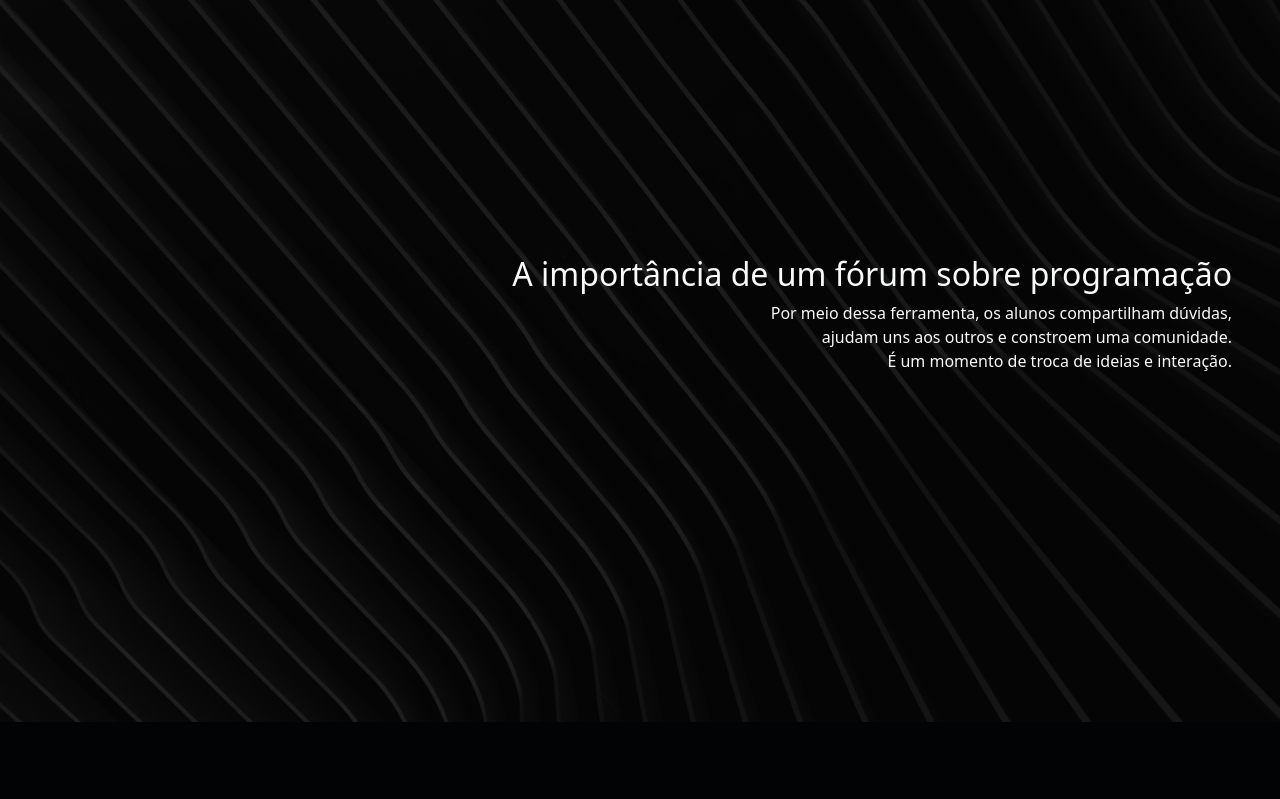
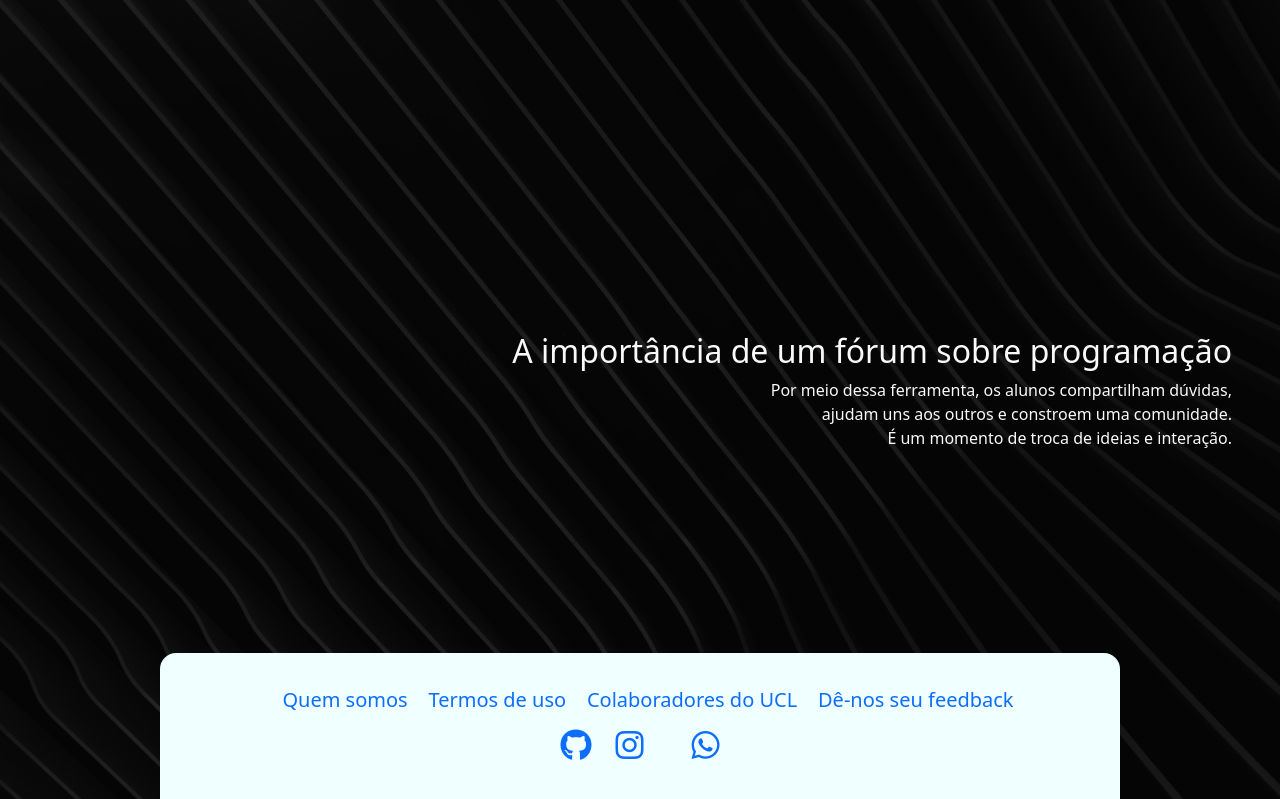
Before and after one commit to unitedcodelab/foi-de-base, a Django app: page / in a window 1280 px wide. Shown: the part 878-1677 px from the top of the page. Before the commit the page ends 1600 px from the top, so only its background shows below. Run offline with Django 5.2, Linux system fonts and the light colour scheme; parts of the project's set-up code (start-up, migrations or seed data) failed here and were passed over.

Commit message:
refactoring some points

```diff
--- a/source/static/css/components/footer.css
+++ b/source/static/css/components/footer.css
@@ -10,11 +10,29 @@
 
 @media screen and (max-width: 1447px){
     .footer-container {
-        justify-content: center;
+        justify-content: center !important;
+        flex-wrap: wrap;
     }
 
     .footer-text {
         gap: 1.3rem !important;
         justify-content: center;
     }
+
+    .social-medias {
+        display: flex;
+        margin: auto;
+        margin-top: 8px;
+        height: 44px;
+    }
 }
+
+@media screen and (max-width: 768px){
+    .footer-text {
+        display: none !important;
+    }
+
+    .social-medias {
+        gap: 1.7rem !important;
+    }
+}
--- a/source/templates/base.html
+++ b/source/templates/base.html
@@ -1,6 +1,5 @@
+{% load static %}
 {% load static i18n %}
-<!DOCTYPE html>
-{% get_current_language as language_code %}
 
 <html lang="pt-BR">
   <head>
@@ -9,25 +8,29 @@
     <meta name="msapplication-TileColor" content="#da532c">
     <meta name="theme-color" content="#000000">
     <meta name="viewport" content="width=device-width, initial-scale=1, shrink-to-fit=no">
+    <link rel="stylesheet" href="https://cdnjs.cloudflare.com/ajax/libs/font-awesome/6.4.2/css/all.min.css" integrity="sha512-z3gLpd7yknf1YoNbCzqRKc4qyor8gaKU1qmn+CShxbuBusANI9QpRohGBreCFkKxLhei6S9CQXFEbbKuqLg0DA==" crossorigin="anonymous" referrerpolicy="no-referrer" />
     <link href="https://cdn.jsdelivr.net/npm/bootstrap@5.3.2/dist/css/bootstrap.min.css" rel="stylesheet" integrity="sha384-T3c6CoIi6uLrA9TneNEoa7RxnatzjcDSCmG1MXxSR1GAsXEV/Dwwykc2MPK8M2HN" crossorigin="anonymous">
-    <link rel="stylesheet" href="https://cdnjs.cloudflare.com/ajax/libs/font-awesome/6.4.2/css/all.min.css" integrity="sha512-z3gLpd7yknf1YoNbCzqRKc4qyor8gaKU1qmn+CShxbuBusANI9QpRohGBreCFkKxLhei6S9CQXFEbbKuqLg0DA==" crossorigin="anonymous" referrerpolicy="no-referrer" />
-    <link rel="stylesheet" href="../static/css/style.bundle.css">
 
     {% block site_meta %}{% endblock %}
     {% block seo-meta %}
       <meta name="robots" content="index,follow">
     {% endblock %}
 
+    <link href="{% static 'css/global.css' %}" rel="stylesheet" type="text/css" />
+    <link href="{% static 'css/components/header.css' %}" rel="stylesheet" type="text/css" />
+    <link href="{% static 'css/components/footer.css' %}" rel="stylesheet" type="text/css" />
     {% block extra_css %}{% endblock %}
+
     {% block head_js %}{% endblock %}
-
-    <link href="{% static 'css/site.css' %}" rel="stylesheet" type="text/css" />
   </head>
 
 
   <body>
+    {% include 'components/header.html' %}
+
     {% block content %}{% endblock %}
+    {% block extra_js %}{% endblock %}
 
-    {% block footer_js %}{% endblock %}
+    {% include 'components/footer.html' %}
   </body>
 </html>
--- a/source/templates/components/footer.html
+++ b/source/templates/components/footer.html
@@ -1,19 +1,16 @@
 {% load static %}
-{% block "../static/css/components/footer.css" %}
-  <link rel="stylesheet" href="../static/css/components/footer.css">
-{% endblock %}
 
 
-<footer class="w-100 d-flex justify-content-center">
-  <div class="footer-container w-75 d-flex gap-3 aling-items-center rounded-top-4 flex-wrap">
-    <div class="footer-text d-flex gap-5 fs-5 flex-wrap">
+<footer class="w-100 position-relative d-flex justify-content-center z-2">
+  <div class="footer-container w-75 bottom-0 d-flex position-absolute aling-items-center justify-content-between rounded-top-4">
+    <div class="footer-text d-flex gap-5 ms-3 fs-5">
       <a href="#" class="links light-link d-flex align-items-center text-decoration-none">
           <p class="m-0">Quem somos</p>
       </a>
       <a href="#" class="links light-link d-flex align-items-center text-decoration-none">
           <p class="m-0">Termos de uso</p>
       </a>
-      <a href="#" class="links light-link d-flex align-items-center text-decoration-none">
+      <a href="https://github.com/unitedcodelab/united-code-lab/graphs/contributors" class="links light-link d-flex align-items-center text-decoration-none">
           <p class="m-0">Colaboradores do UCL</p>
       </a>
       <a href="#" class="links light-link d-flex align-items-center text-decoration-none">
@@ -21,8 +18,8 @@
       </a>
     </div>
     <div class="social-medias d-flex align-items-center gap-4">
+      <a class="light-link" href="https://github.com/unitedcodelab" target="_blank"><i class="fa-brands fa-github fa-2xl text-decoration-none"></i></a>
       <a class="light-link" href="#"><i class="fa-brands fa-instagram fa-2xl text-decoration-none"></i></a>
-      <a class="light-link" href="#"><i class="fa-brands fa-linkedin fa-2xl text-decoration-none"></i></a>
       <a class="light-link" href="#"><i class="fa-brands fa-x-twitter fa-2xl text-decoration-none"></i></i></a>
       <a class="light-link" href="#"><i class="fa-brands fa-whatsapp fa-2xl text-decoration-none"></i></a>
     </div>
--- a/source/templates/components/header.html
+++ b/source/templates/components/header.html
@@ -1,7 +1,3 @@
-{% block "../static/css/components/header.css" %}
-  <link rel="stylesheet" href="../static/css/components/header.css">
-{% endblock %}
-
 <header>
   <nav class="navbar border-bottom border-body bg-black" data-bs-theme="dark">
     <div class="container-fluid px-5 first-div-nav">
@@ -33,7 +29,7 @@
         <div class="offcanvas-body">
           <ul class="d-flex flex-column p-3 px-0 gap-2" style="list-style: none;">
             <li class="fs-5 g-col-6 dark-link rounded">
-              <a href="#" class="w-100 d-block px-3 py-2 text-decoration-none link-light">Início</a>
+              <a href="/" class="w-100 d-block px-3 py-2 text-decoration-none link-light">Início</a>
             </li>
             <li class="fs-5 g-col-6 dark-link rounded">
               <a href="#" class="w-100 d-block px-3 py-2 text-decoration-none link-light">Recentes</a>
--- a/source/templates/home.html
+++ b/source/templates/home.html
@@ -2,22 +2,17 @@
 {% load static %}
 
 {% block extra_css %}
-  <link rel="stylesheet" href="{% static 'css/templates/home.css' %}">
+  <link rel="stylesheet" href="{% static 'css/pages/home.css' %}">
 {% endblock %}
 
 {% block content %}
   <main>
+    <img class="position-absolute fs-2 text-decoration-underline z-2" src="{% static "images/icons/logo.png" %}" style="top: 120px; left: 50px; width: 24%;">
     <section class=" bg-img bg-img1 w-100 h-100 top-0 left-0 d-flex flex-column align-items-start justify-content-center text-light" style="min-height: 100vh;">
-      <h1 class="position-absolute fs-2 text-decoration-underline " style="top: 60px; left: 50px;">United Code Lab</h1>
-      <!-- <img src="../static/images/illustrations/home/logo.png" alt="Logo United Code Lab" class="position-absolute" style="top: 60px; left: 50px;"> -->
-
-      <!--Imagem precisa ser diminuída
-          E fundo removido -->
-
-      <p class="lead fs-1 fw-bold">Sua Dúvida <br> Tem Solução</p>
-      <p class="lead fs-1">
-        <button class="btn btn-lg btn-secondary">Faça uma pergunta</button>
-      </p>
+      <div style="margin-left: 50px;">
+        <h2 class="lead fw-bold" style="font-size: 58pt;">Sua Dúvida <br> Tem Solução</h2>
+        <button class="btn btn-lg btn-secondary" style="font-size: 36pt;">Faça uma pergunta</button>
+      </div>
     </section>
 
     <section class="bg-img bg-img2 w-100 h-100 top-0 left-0 d-flex flex-column align-items-end justify-content-center px-5 text-light text-end" style="min-height: 100vh;">
@@ -27,6 +22,5 @@
         <br> É um momento de troca de ideias e interação.
       </p>
     </section>
-
   </main>
 {% endblock %}
```
Also changed, not shown: source/static/css/pages/home.css (renamed from project/static/css/templates/home.css, +5 -5 lines), project/static/images/illustrations/home/imagem-dev.jpg (deleted), project/static/images/illustrations/home/logo.png (deleted), source/static/images/icons/logo.png (added), source/static/images/illustrations/home/fundo-listrado.jpg (renamed from project/static/images/illustrations/home/fundo-listrado.jpg), 1 other file.
